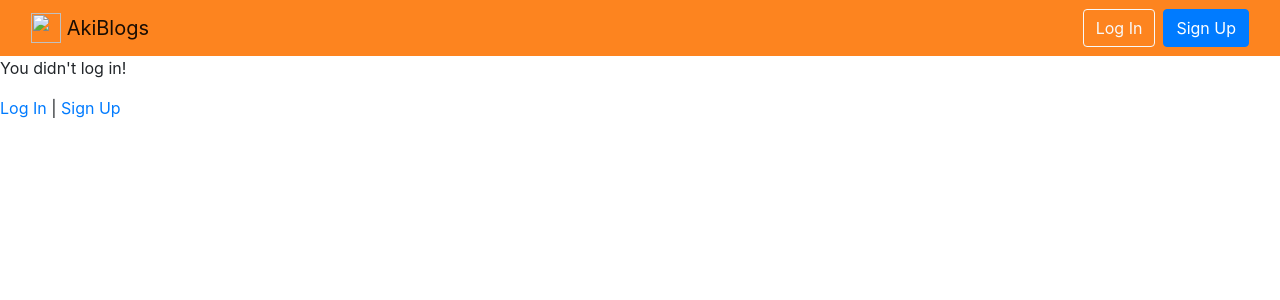
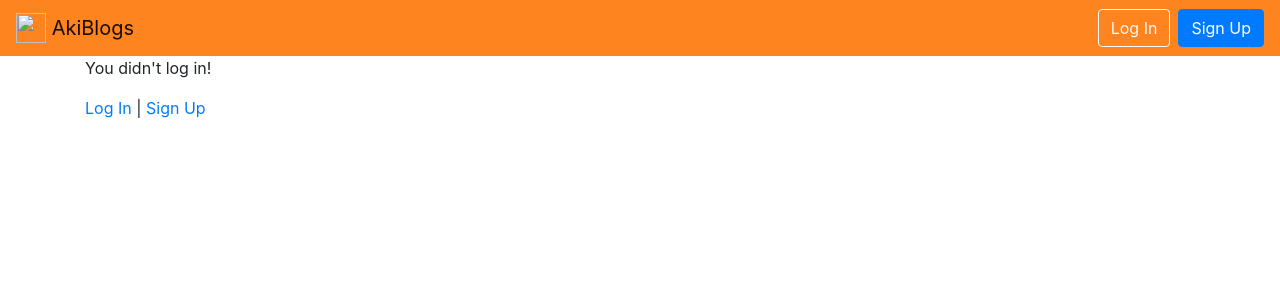
Before and after one commit to Akhmadjon1/BlogWebsite, a Django app: page / in a window 1280 px wide. Shown: the top 300 px of the page. Run offline with Django 3.2, Linux system fonts and the light colour scheme.

Commit message:
FIXED: some bugs in view

```diff
--- a/accounts/models.py
+++ b/accounts/models.py
@@ -3,5 +3,3 @@ from django.db import models
 
 class CustomUser(AbstractUser):
     age = models.PositiveIntegerField(null=True, blank=True)
-
-# Create your models here.
--- a/templates/base.html
+++ b/templates/base.html
@@ -2,14 +2,13 @@
 <html>
 <head>
     <meta charset="UTF-8">
+        <title>{% block title %}AkiBlogs{% endblock title %}</title>
     <meta name="viewport" content="width=device-width, initial-scale=1, shrink-to-fit=no">
     <!-- CSS only -->
    <link rel="stylesheet" href="https://cdn.jsdelivr.net/npm/bootstrap@4.5.3/dist/css/bootstrap.min.css" integrity="sha384-TX8t27EcRE3e/ihU7zmQxVncDAy5uIKz4rEkgIXeMed4M0jlfIDPvg6uqKI2xXr2" crossorigin="anonymous">
-    <title>{% block title %}AkiBlogs{% endblock title %}</title>
 </head>
 <body>
 <nav class="navbar navbar-expand-lg navbar-light" style="background-color: #FD841F;">
-  <div class="container-fluid">
       <a class="navbar-brand" href="{% url 'home' %}">
           <img src="" width="30" height="30" class="d-inline-block align-top" alt="">
           AkiBlogs
@@ -46,14 +45,14 @@
                     </form>
                 {% endif %}
              </div>
-   </div>
-
 </nav>
 
 
        <main>
+            <div class="container">
                 {% block content %}
                 {% endblock content %}
+            </div>
         </main>
 
     <!-- JavaScript Bundle with Popper -->
```
Lines whose indentation alone changed are shown as unchanged.
